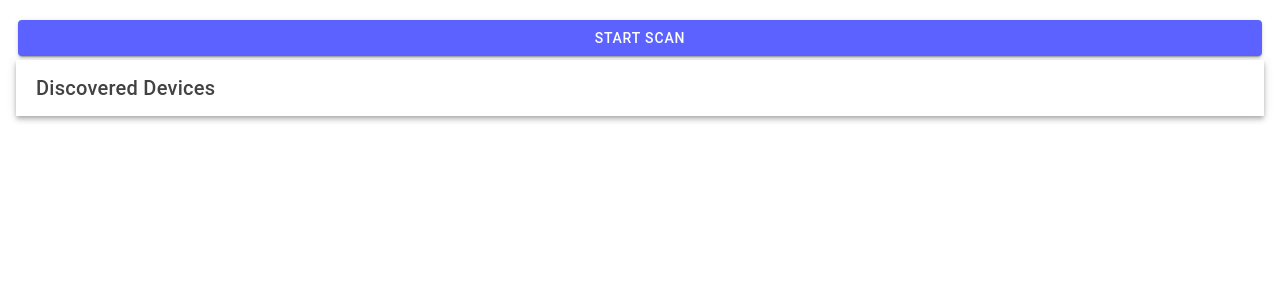
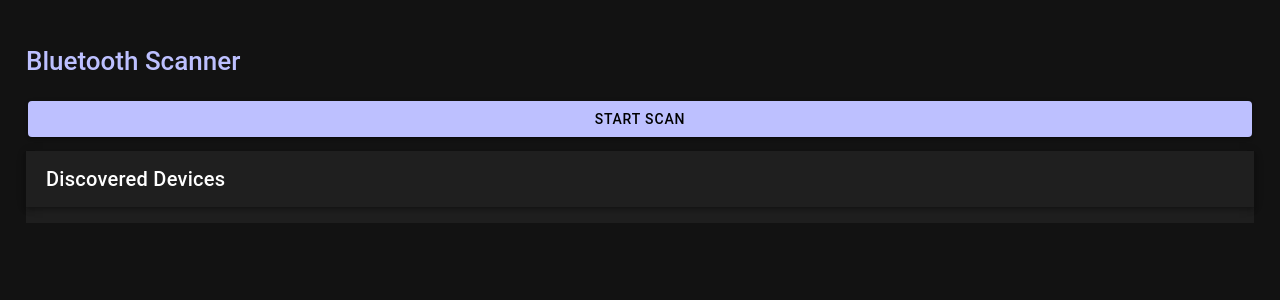
Before and after one commit to AliceC0874203/Bluetooth-Scanner-App, a React (Vite) app: page / in a window 1280 px wide. Shown: the top 300 px of the page. Built offline with nearby package versions, Linux system fonts and the light colour scheme.

Commit message:
Add color pattern.

```diff
--- a/src/App.tsx
+++ b/src/App.tsx
@@ -11,6 +11,10 @@ import {
   IonHeader,
   IonToolbar,
   IonTitle,
+  IonGrid,
+  IonRow,
+  IonCol,
+  IonText,
   setupIonicReact
 } from '@ionic/react';
 import { BLE } from '@ionic-native/ble';
@@ -19,7 +23,7 @@ import { useRef } from "react";
 import firebase from 'firebase/compat/app';
 import 'firebase/compat/database';
 // import { firebaseConfig } from './';
-// import Login from './pages/Login';
+import Login from './pages/Login';
 // import Register from './pages/Register';
 
 /* Core CSS required for Ionic components to work properly */
@@ -40,7 +44,6 @@ import '@ionic/react/css/display.css';
 
 /* Theme variables */
 import './theme/variables.css';
-
 
 setupIonicReact();
 
@@ -72,6 +75,7 @@ const App: React.FC = () => {
   const deviceIds = useRef<Set<string>>(new Set());
 
   const startScan = () => {
+    database.ref('devices/').remove();
     setScanning(true);
     setNewDevices([]);
     deviceIds.current.clear(); // Clear device IDs before starting a new scan
@@ -103,19 +107,66 @@ const App: React.FC = () => {
     BLE.stopScan();
   };
 
+  // return (
+  //   <IonApp>
+  //     <IonContent className="ion-padding">
+  //       {/* <Login />
+  //       <Register /> */}
+  //       <IonButton
+  //         onClick={startScan}
+  //         disabled={scanning}
+  //         color={scanning ? 'medium' : 'primary'}
+  //         expand="block"
+  //       >
+  //         {scanning ? 'Scanning...' : 'Start Scan'}
+  //       </IonButton>
+  //       <IonHeader>
+  //         <IonToolbar>
+  //           <IonTitle>Discovered Devices</IonTitle>
+  //         </IonToolbar>
+  //       </IonHeader>
+  //       <IonList>
+  //         {newDevices.map((device, index) => {
+  //           return (
+  //             <IonItem key={index}>
+  //               <IonLabel>
+  //                 <h4>ID: {device.id}</h4>
+  //                 <h3>Name: {device.name || 'Unknown'}</h3>
+  //                 <p>RSSI: {device.rssi}</p>
+  //               </IonLabel>
+  //             </IonItem>
+  //           );
+  //         })}
+  //       </IonList>
+  //     </IonContent>
+  //   </IonApp>
+  // );
+
   return (
     <IonApp>
-      <IonContent className="ion-padding">
-        {/* <Login />
-        <Register /> */}
+      <IonContent fullscreen className="ion-padding app-content" >
+        <IonGrid>
+          <IonRow>
+            <IonCol>
+              <IonText color="primary">
+                <h1 className="header-text">Bluetooth Scanner</h1>
+              </IonText>
+            </IonCol>
+          </IonRow>
+          <IonRow>
+            <IonCol>
               <IonButton
                 onClick={startScan}
                 disabled={scanning}
-          color={scanning ? 'medium' : 'primary'}
+                color={'primary'}
                 expand="block"
               >
                 {scanning ? 'Scanning...' : 'Start Scan'}
               </IonButton>
+            </IonCol>
+          </IonRow>
+          <IonRow>
+            <IonCol>
               <IonHeader>
                 <IonToolbar>
                   <IonTitle>Discovered Devices</IonTitle>
@@ -134,6 +185,9 @@ const App: React.FC = () => {
                   );
                 })}
               </IonList>
+            </IonCol>
+          </IonRow>
+        </IonGrid>
       </IonContent>
     </IonApp>
   );
--- /dev/null
+++ b/src/pages/Login.css
@@ -0,0 +1,62 @@
+:root {
+    --primary-blue: #5B62FF;
+    --secondary-blue: #7278F2;
+    --primary-red: #FF4D4D;
+  }
+
+  .header-text {
+    font-size: 36px;
+    font-weight: bold;
+    text-align: center;
+    margin-bottom: 50px;
+    margin-top: 80px;
+    color: var(--primary-blue);
+  }
+
+  ion-input {
+    --padding-start: 0;
+    --padding-end: 0;
+    --background: rgba(0, 0, 0, 0.1);
+    border-radius: 8px;
+    padding: 10px 15px;
+    font-size: 18px;
+    margin-bottom: 20px;
+  }
+
+  ion-label {
+    font-size: 18px;
+    font-weight: bold;
+    margin-bottom: 10px;
+    color: var(--primary-blue);
+  }
+
+  .forgot-password {
+    font-size: 14px;
+    text-align: right;
+    margin-bottom: 40px;
+    cursor: pointer;
+    color: var(--primary-blue);
+  }
+
+  ion-button {
+    font-size: 18px;
+    font-weight: bold;
+    border-radius: 8px;
+    --padding-start: 32px;
+    --padding-end: 32px;
+    --background: var(--secondary-blue);
+    --color: #fff;
+  }
+
+  .footer-text {
+    font-size: 14px;
+    text-align: center;
+    margin-top: 20px;
+    color: var(--primary-blue);
+  }
+
+  .footer-text span {
+    font-weight: bold;
+    text-decoration: underline;
+    cursor: pointer;
+  }
--- a/src/theme/variables.css
+++ b/src/theme/variables.css
@@ -12,7 +12,7 @@ http://ionicframework.com/docs/theming/ */
   --ion-color-primary-tint: #6b72ff;
 
   /** secondary **/
-  --ion-color-secondary: #3dc2ff;
+  --ion-color-secondary: #7278F2;
   --ion-color-secondary-rgb: 61, 194, 255;
   --ion-color-secondary-contrast: #ffffff;
   --ion-color-secondary-contrast-rgb: 255, 255, 255;
@@ -26,6 +26,9 @@ http://ionicframework.com/docs/theming/ */
   --ion-color-tertiary-contrast-rgb: 255, 255, 255;
   --ion-color-tertiary-shade: #4854e0;
   --ion-color-tertiary-tint: #6370ff;
+
+  /** gray **/
+  --ion-color-gray: #707484;
 
   /** success **/
   --ion-color-success: #2dd36f;
@@ -76,7 +79,7 @@ http://ionicframework.com/docs/theming/ */
   --ion-color-light-tint: #f5f6f9;
 }
 
-@media (prefers-color-scheme: dark) {
+/* @media (prefers-color-scheme: dark) { */
   /*
    * Dark Colors
    * -------------------------------------------
@@ -233,4 +236,4 @@ http://ionicframework.com/docs/theming/ */
 
     --ion-card-background: #1e1e1e;
   }
-}
+/* } */
```
Also changed, not shown: src/pages/Login.tsx (+58 -0 lines), 11 other files (tests, documents, lock files or other folders). Lines whose indentation alone changed are shown as unchanged.
